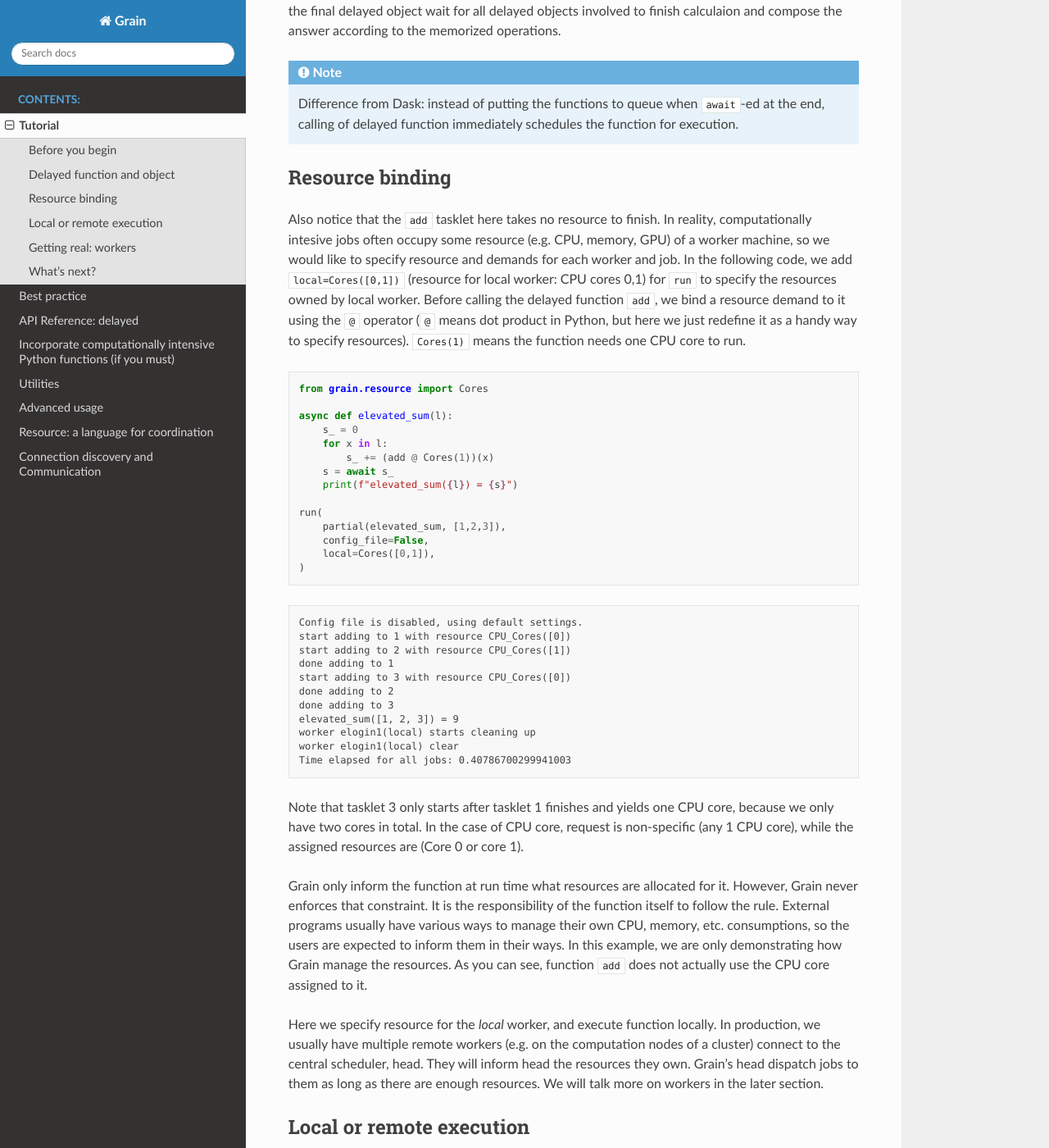
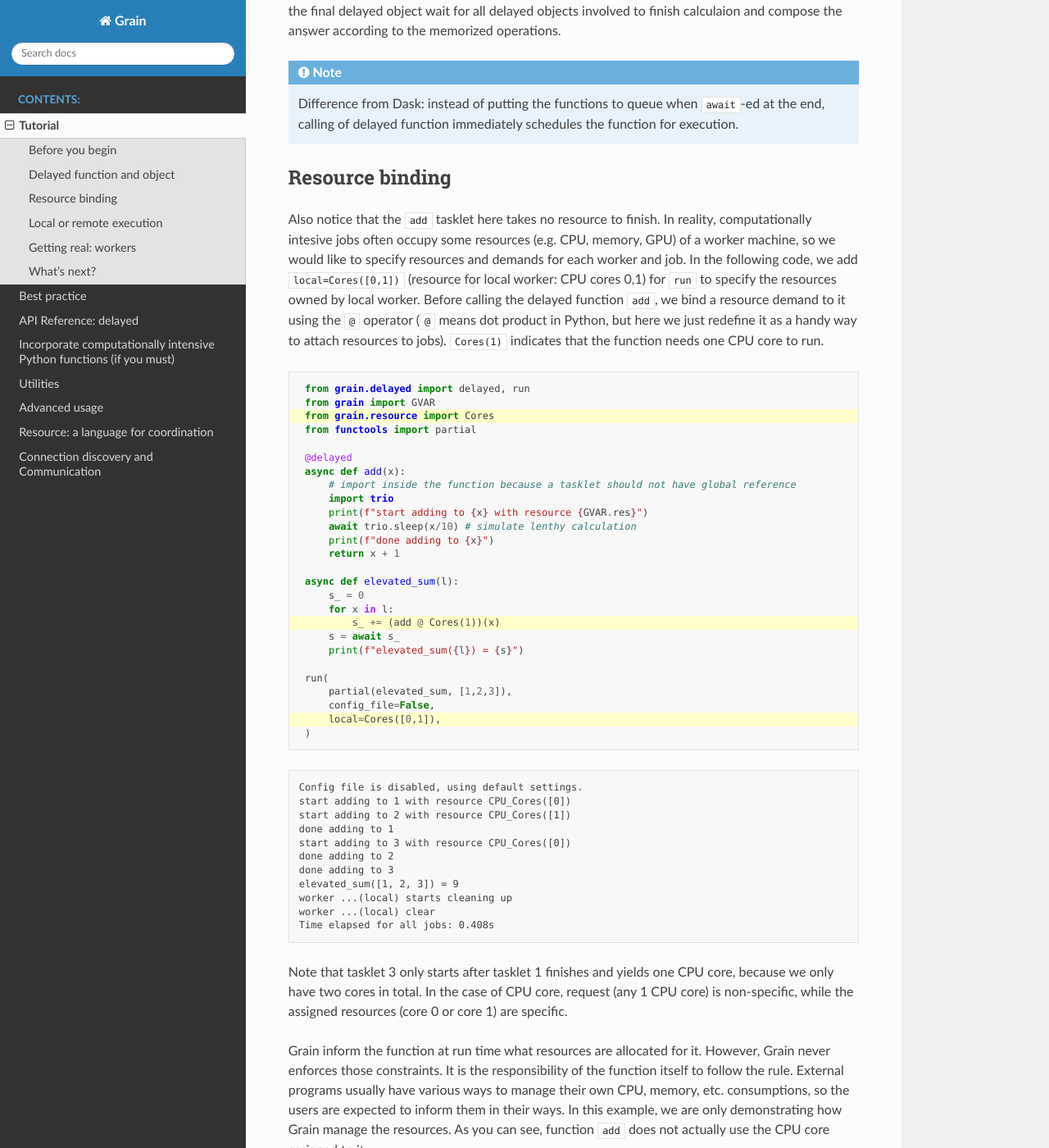
Before and after one commit to Contextualist/grain, a Sphinx documentation site: the page built from docs/source/tutorial_delayed.rst, in a window 1280 px wide and 1400 px high, scrolled down 1619 px. Shown: the whole window at 82% size. Built offline with Sphinx 7.4.7 and the Read the Docs theme 2.0.0, drawn with Linux system fonts in a browser that asks for light colours; some of the changed text lies outside the part shown.

Commit message:
doc: enhancement & build-env upgrade
- tutorial: clearer code block, line highlight
- tutorial: keep log format up-to-date
- grammar fixes
- build-env upgrade

```diff
--- a/docs/requirements.txt
+++ b/docs/requirements.txt
@@ -1,4 +1,4 @@
-sphinx ~= 4.0
+sphinx ~= 6.0
 sphinx_rtd_theme >= 1.0.0
 sphinxcontrib-trio
 
--- a/docs/source/connection.rst
+++ b/docs/source/connection.rst
@@ -104,6 +105,7 @@ might encounter connection issues if any party is behind a NAT or firewall.
 Edge file specification
 ~~~~~~~~~~~~~~~~~~~~~~~
 
+Edge file is managed by the protocol and should not be edited manually.
 Edge file is a JSON file with the following schema::
 
    class Listener:
--- a/docs/source/tutorial_delayed.rst
+++ b/docs/source/tutorial_delayed.rst
@@ -29,7 +29,9 @@ Delayed function and object
 Let's say you have a function doing expensive calculations and another function
 doing relatively cheap reduce-like operations. We will like to make them
 parallelizable, so we make them **delayed functions** (or we can call it a
-"tasklet"). ::
+"tasklet").
+
+.. code-block:: python
 
     from grain.delayed import delayed, run
     from grain import GVAR
@@ -66,9 +68,9 @@ parallelizable, so we make them **delayed functions** (or we can call it a
    done adding to 2
    done adding to 3
    elevated_sum([1, 2, 3]) = 9
-   worker elogin1(local) starts cleaning up
-   worker elogin1(local) clear
-   Time elapsed for all jobs: 0.3028046750696376
+   worker ...(local) starts cleaning up
+   worker ...(local) clear
+   Time elapsed for all jobs: 0.303s
 
 We can observe that the three ``add`` tasklets run in parallel (You should see time
 elaspse for all tasklets roughly equal to that of the tasklet taking the longest
@@ -92,16 +94,31 @@ Resource binding
 ----------------
 
 Also notice that the ``add`` tasklet here takes no resource to finish. In reality,
-computationally intesive jobs often occupy some resource (e.g. CPU, memory, GPU) of a
-worker machine, so we would like to specify resource and demands for each worker and
+computationally intesive jobs often occupy some resources (e.g. CPU, memory, GPU) of a
+worker machine, so we would like to specify resources and demands for each worker and
 job. In the following code, we add ``local=Cores([0,1])`` (resource for local worker:
 CPU cores 0,1) for ``run`` to specify the resources
 owned by local worker. Before calling the delayed function ``add``, we bind a resource
 demand to it using the ``@`` operator (``@`` means dot product in Python, but here we
-just redefine it as a handy way to specify resources). ``Cores(1)`` means the function
-needs one CPU core to run. ::
+just redefine it as a handy way to attach resources to jobs). ``Cores(1)`` indicates
+that the function needs one CPU core to run.
 
+.. code-block:: python
+   :emphasize-lines: 3, 18, 25
+
+    from grain.delayed import delayed, run
+    from grain import GVAR
     from grain.resource import Cores
+    from functools import partial
+
+    @delayed
+    async def add(x):
+        # import inside the function because a tasklet should not have global reference
+        import trio
+        print(f"start adding to {x} with resource {GVAR.res}")
+        await trio.sleep(x/10) # simulate lenthy calculation
+        print(f"done adding to {x}")
+        return x + 1
 
     async def elevated_sum(l):
         s_ = 0
@@ -126,16 +143,16 @@ needs one CPU core to run. ::
    done adding to 2
    done adding to 3
    elevated_sum([1, 2, 3]) = 9
-   worker elogin1(local) starts cleaning up
-   worker elogin1(local) clear
-   Time elapsed for all jobs: 0.40786700299941003
+   worker ...(local) starts cleaning up
+   worker ...(local) clear
+   Time elapsed for all jobs: 0.408s
 
 Note that tasklet 3 only starts after tasklet 1 finishes and yields one CPU core, because
-we only have two cores in total. In the case of CPU core, request is non-specific (any 1
-CPU core), while the assigned resources are (Core 0 or core 1).
+we only have two cores in total. In the case of CPU core, request (any 1 CPU core) is
+non-specific, while the assigned resources (core 0 or core 1) are specific.
 
-Grain only inform the function at run time what resources are allocated for it. However,
-Grain never enforces that constraint. It is the responsibility of the function itself to
+Grain inform the function at run time what resources are allocated for it. However, Grain
+never enforces those constraints. It is the responsibility of the function itself to
 follow the rule. External programs usually have various ways to manage their own CPU,
 memory, etc. consumptions, so the users are expected to inform them in their ways. In this
 example, we are only demonstrating how Grain manage the resources. As you can see, function
@@ -164,9 +181,23 @@ resources.
 
 Now, suppose we want to run the presumably cheap "branch" function ``elevated_sum`` for several
 times, locally and in parallel. How will you modify the code? You can pause and think about
-it. A solution is presented below::
+it. A solution is presented below
 
-    from grain.delayed import each
+.. code-block:: python
+   :emphasize-lines: 1, 14, 22-27, 30
+
+    from grain.delayed import delayed, each, run
+    from grain import GVAR
+    from grain.resource import Cores
+
+    @delayed
+    async def add(x):
+        # import inside the function because a tasklet should not have global reference
+        import trio
+        print(f"start adding to {x} with resource {GVAR.res}")
+        await trio.sleep(x/10) # simulate lenthy calculation
+        print(f"done adding to {x}")
+        return x + 1
 
     @delayed
     async def elevated_sum(l):
@@ -213,9 +244,9 @@ it. A solution is presented below::
    elevated_sum([4, 5, 6]) = 18
    done adding to 3
    elevated_sum([1, 2, 3]) = 9
-   worker elogin1(local) starts cleaning up
-   worker elogin1(local) clear
-   Time elapsed for all jobs: 2.309883333975449
+   worker ...(local) starts cleaning up
+   worker ...(local) clear
+   Time elapsed for all jobs: 2.310s
 
 The order of execution for the three ``elevated_sum`` might be different each time.
 
@@ -281,13 +312,15 @@ Now, before you proceed, let's do a final check:
 
    grain up --dry
 
-This command generates the worker submission script with your config. Instead of submiting
-it right away, the dry run print out the script for your inspection. You can see how each
+This command generates a worker submission script with your config. Instead of submiting
+it right away, the dry run prints out the script for your inspection. You can see how each
 field in your config is represented here and check if anything does not look right.
 
 
 When you are ready, run the following code. The tasklet here simply checks for the hostname,
-and you can see where the job is running. ::
+and you can see where the job is running.
+
+.. code-block:: python
 
     from grain.delayed import delayed, each, run
     from grain.resource import Node
```
Also changed, not shown: other parts of docs/source/connection.rst (+1 -0 lines), other parts of docs/source/tutorial_delayed.rst (+6 -6 lines), .readthedocs.yaml, 1 other file.
